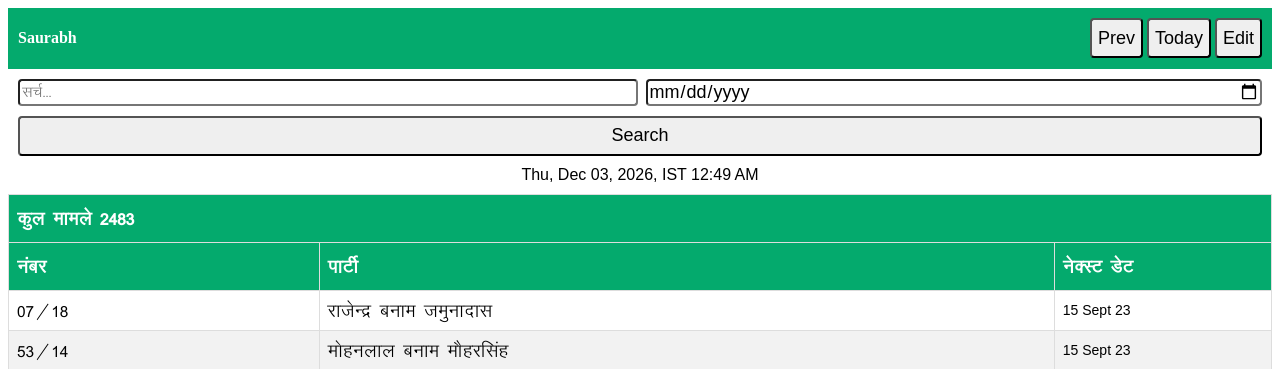
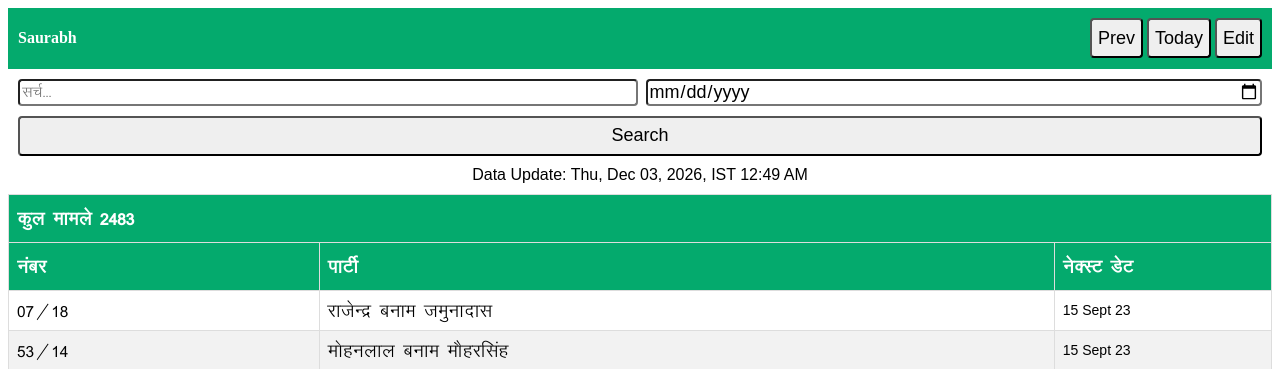
Before and after one commit to nipunjindal/pythonanywhere-flask-database, a Flask app: page / in a window 1280 px wide. Shown: the top 369 px of the page. Run offline with Flask 3, Linux system fonts and the light colour scheme; some libraries are stand-ins or nearby versions.

Commit message:
Data update string change

```diff
--- a/templates/index.html
+++ b/templates/index.html
@@ -131,7 +131,7 @@
         <input type="date" id="dateInput">
     </div>
     <button id="searchButton">Search</button>
-    <span id="modifiedDate">{{ modified_date }}</span>
+    <span id="modifiedDate">Data Update: {{ modified_date }}</span>
 </div>
 <div id="tableContainer">
     <table id="csvTable">
```
